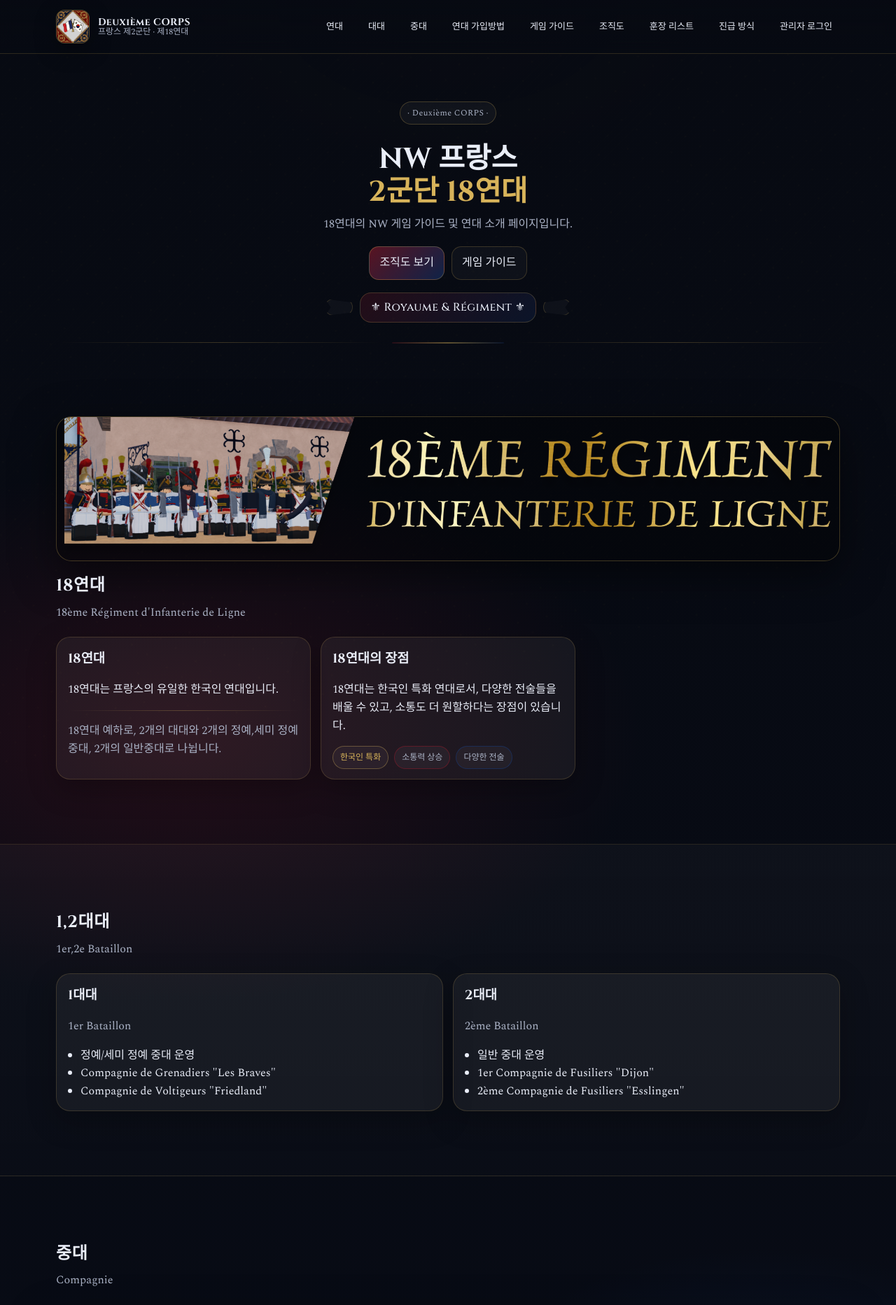
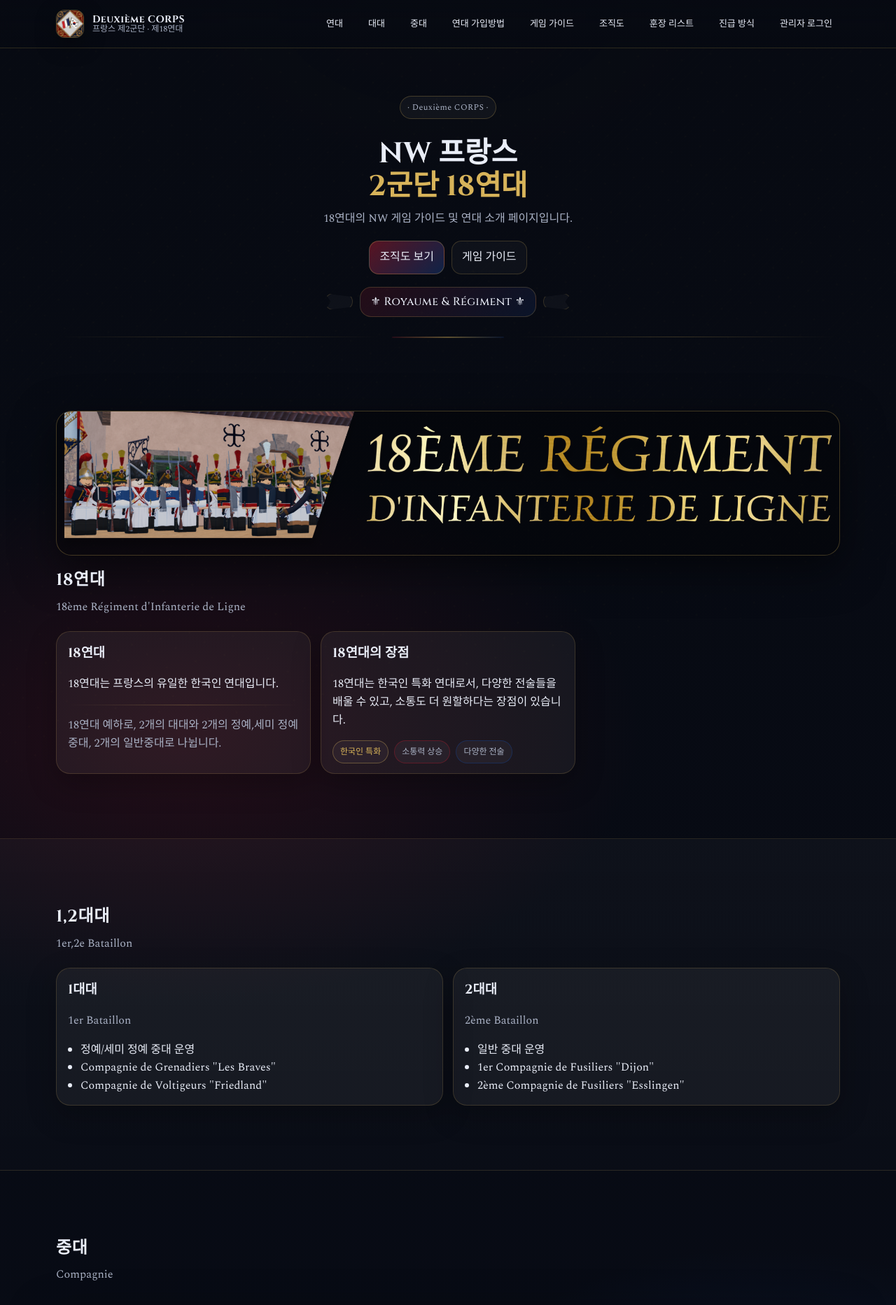
Before and after one commit to 29473838/HP, a Flask app: page / in a window 1280 px wide. Shown: the top 1865 px of the page at 70% size. Run offline with Flask 3, Linux system fonts and the light colour scheme; some libraries are stand-ins or nearby versions.

Commit message:
Update styles.css

```diff
--- a/static/styles.css
+++ b/static/styles.css
@@ -12,7 +12,6 @@
 
   --card: rgba(255,255,255,0.06);
   --shadow: 0 18px 60px rgba(0,0,0,0.45);
-  --crest-size: 48px;
 }
 
 *{box-sizing:border-box}
@@ -882,24 +881,39 @@ body{
   color: rgba(255,255,255,0.92);
 }
 
-.brand__crest{
-  width: var(--crest-size);
-  height: var(--crest-size);
-  display: grid;
-  place-items: center;
-  flex: 0 0 var(--crest-size);
-  border-radius: 12px;
-  overflow: hidden; /* 이미지 넘침 방지 */
+
+
+/* ✅ 상단바 로고(문장) 크기/정렬 강제 수정 */
+.topbar .brand{
+  display:flex !important;
+  align-items:center !important;
+  gap:12px !important;
 }
 
-.brand__crest img{
-  width: 100%;
-  height: 100%;
-  display: block;
-  object-fit: cover; /* 꽉 차게 */
+/* 여기 숫자(40px)만 바꾸면 로고 크기 조절됨 */
+.topbar .brand__crest{
+  width:40px !important;
+  height:40px !important;
+  flex:0 0 40px !important;
+
+  border-radius:12px !important;
+  overflow:hidden !important;
+  display:block !important;
 }
 
-/* 모바일에서 살짝 줄이기(원하면 값 바꾸면 됨) */
-@media (max-width: 720px){
-  :root{ --crest-size: 40px; }
+.topbar .brand__crest img{
+  width:100% !important;
+  height:100% !important;
+  display:block !important;
+
+  object-fit:cover !important; /* 로고를 꽉 채움(잘림 가능) */
+  /* object-fit:contain !important;  // 잘림 없이 넣고 싶으면 이걸로 교체 */
 }
+
+/* 텍스트가 로고 위로 겹치는 것 방지 */
+.topbar .brand__text{
+  position:static !important;
+  display:flex !important;
+  flex-direction:column !important;
+  line-height:1.1 !important;
+}
```
